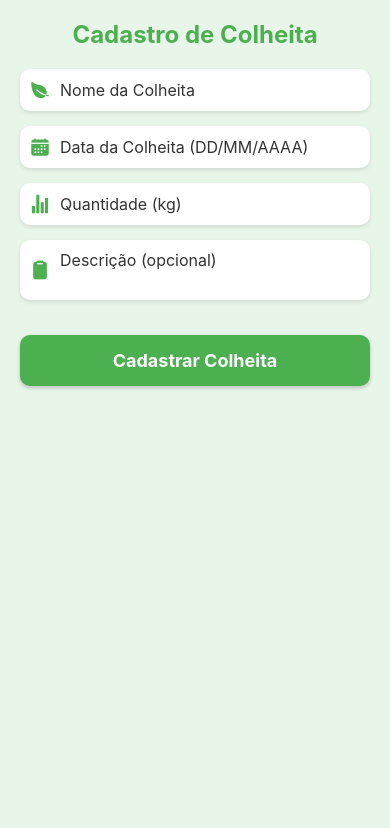
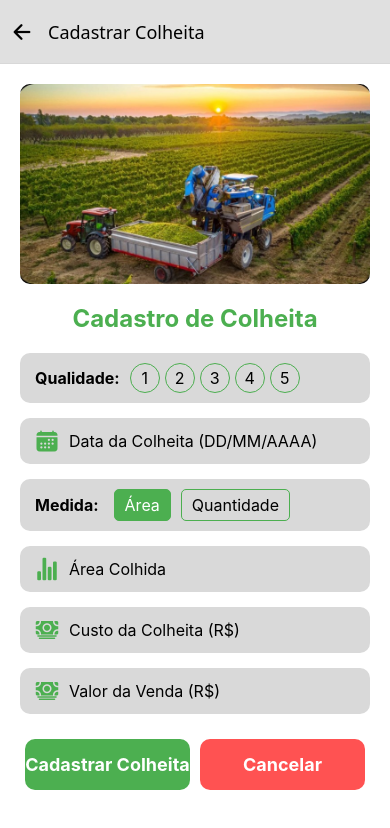
Before and after one commit to vcpVitor/2024.2-Tiwaz, a React Native app in the folder CultivaTech/frontend/: screen /CadastroColheita in a window 390 px wide. Shown: the top 828 px of the page. Built offline with nearby package versions, Linux system fonts and the light colour scheme.

Commit message:
Tela de Cadastro de COlheita pronta

```diff
--- a/CultivaTech/frontend/navigations/Navigation.js
+++ b/CultivaTech/frontend/navigations/Navigation.js
@@ -16,6 +16,7 @@ import VizualizarCustos from '../screens/VizualizarCustos';
 import VizualizarPlantacaoIndividual from '../screens/VizualizarPlantacaoIndividual';
 import CadastroInsumos from '../screens/CadastroInsumos';
 import { Ionicons } from '@expo/vector-icons';
+
 
 const Stack = createStackNavigator();
 
@@ -161,7 +162,16 @@ const Navigation = () => {
         <Stack.Screen
           name="CadastroColheita"
           component={CadastroColheita}
-          options={{ headerShown: false }} // Sem cabeçalho padrão
+          options={{
+            title: "Cadastrar Colheita",
+            headerStyle: { backgroundColor: "#E0E0E0" }, // Cor de fundo do cabeçalho
+            headerTintColor: "#000", // Cor do texto e ícones
+            headerLeft: ({ onPress }) => (
+              <TouchableOpacity onPress={onPress} style={{ padding: 10 }}>
+                <Ionicons name="arrow-back" size={24} color="#000" />
+              </TouchableOpacity>
+            ),
+          }} // Sem cabeçalho padrão
         />
       </Stack.Navigator>
     </NavigationContainer>
--- a/CultivaTech/frontend/screens/CadastroColheita.js
+++ b/CultivaTech/frontend/screens/CadastroColheita.js
@@ -1,72 +1,186 @@
 import React, { useState } from "react";
-import { View, Text, TextInput, StyleSheet, TouchableOpacity, ScrollView, Alert } from "react-native";
+import {
+  View,
+  Text,
+  StyleSheet,
+  TextInput,
+  TouchableOpacity,
+  ScrollView,
+  Alert,
+  Image,
+} from "react-native";
 import { Ionicons } from "@expo/vector-icons";
 
 export default function CadastroColheita({ navigation }) {
-  const [nomeColheita, setNomeColheita] = useState("");
-  const [dataColheita, setDataColheita] = useState("");
-  const [quantidade, setQuantidade] = useState("");
-  const [descricao, setDescricao] = useState("");
+  // Estados para os campos
+  const [quality, setQuality] = useState(0);
+  const [harvestDate, setHarvestDate] = useState("");
+  const [measurementType, setMeasurementType] = useState("Área");
+  const [harvestAmount, setHarvestAmount] = useState("");
+  const [harvestCost, setHarvestCost] = useState("");
+  const [saleValue, setSaleValue] = useState("");
+
+
+  const getRatingColor = (i) => {
+    switch(i) {
+      case 1: return "#FF0000";  // vermelho
+      case 2: return "#FF7F00";  // laranja
+      case 3: return "#FFFF00";  // amarelo
+      case 4: return "#7FFF00";  // verde claro
+      case 5: return "#00FF00";  // verde
+      default: return "#ccc";
+    }
+  };
+
+  const isFormValid = () => {
+    return quality > 0 && harvestDate && harvestAmount && harvestCost && saleValue;
+  };
 
   const handleCadastro = () => {
-    if (!nomeColheita || !dataColheita || !quantidade) {
+    if (!isFormValid()) {
       Alert.alert("Erro", "Por favor, preencha todos os campos obrigatórios.");
       return;
     }
-
     Alert.alert("Sucesso", "Colheita cadastrada com sucesso!");
     navigation.goBack();
   };
 
   return (
     <ScrollView contentContainerStyle={styles.container}>
-      <Text style={styles.header}>Cadastro de Colheita</Text>
+      {/* Cabeçalho com imagem */}
+      <View style={styles.headerContainer}>
+        <Image
+          source={require("../assets/images/colheita.jpg")}
+          style={styles.image}
+          resizeMode="cover"
+        />
+        <Text style={styles.header}>Cadastro de Colheita</Text>
+      </View>
 
-      <View style={styles.inputContainer}>
-        <Ionicons name="leaf" size={20} color="#4CAF50" style={styles.icon} />
+      {/* Seleção de Qualidade */}
+      <View style={styles.inputGroup}>
+        <Text style={styles.label}>Qualidade:</Text>
+        <View style={styles.qualityContainer}>
+          {[1, 2, 3, 4, 5].map((i) => (
+            <TouchableOpacity
+              key={i}
+              style={[
+                styles.qualityCircle,
+                quality >= i && { backgroundColor: getRatingColor(i) },
+              ]}
+              onPress={() => setQuality(i)}
+            >
+              <Text style={[styles.qualityText, quality >= i && styles.qualityTextSelected]}>
+                {i}
+              </Text>
+            </TouchableOpacity>
+          ))}
+        </View>
+      </View>
+
+      {/* Data da Colheita */}
+      <View style={styles.inputGroup}>
+        <Ionicons name="calendar" size={24} color="#4CAF50" style={styles.icon} />
         <TextInput
           style={styles.input}
-          placeholder="Nome da Colheita"
-          value={nomeColheita}
-          onChangeText={setNomeColheita}
+          placeholder="Data da Colheita (DD/MM/AAAA)"
+          placeholderTextColor="#000"
+          value={harvestDate}
+          onChangeText={setHarvestDate}
         />
       </View>
 
-      <View style={styles.inputContainer}>
-        <Ionicons name="calendar" size={20} color="#4CAF50" style={styles.icon} />
+      {/* Tipo de Medida: Área ou Quantidade */}
+      <View style={styles.inputGroup}>
+        <Text style={styles.label}>Medida:</Text>
+        <View style={styles.measurementContainer}>
+          <TouchableOpacity
+            style={[
+              styles.measurementButton,
+              measurementType === "Área" && styles.selectedMeasurementButton,
+            ]}
+            onPress={() => setMeasurementType("Área")}
+          >
+            <Text
+              style={[
+                styles.measurementText,
+                measurementType === "Área" && styles.selectedMeasurementText,
+              ]}
+            >
+              Área
+            </Text>
+          </TouchableOpacity>
+          <TouchableOpacity
+            style={[
+              styles.measurementButton,
+              measurementType === "Quantidade" && styles.selectedMeasurementButton,
+            ]}
+            onPress={() => setMeasurementType("Quantidade")}
+          >
+            <Text
+              style={[
+                styles.measurementText,
+                measurementType === "Quantidade" && styles.selectedMeasurementText,
+              ]}
+            >
+              Quantidade
+            </Text>
+          </TouchableOpacity>
+        </View>
+      </View>
+
+      {/* Área/Quantidade Colhida */}
+      <View style={styles.inputGroup}>
+        <Ionicons name="stats-chart" size={24} color="#4CAF50" style={styles.icon} />
         <TextInput
           style={styles.input}
-          placeholder="Data da Colheita (DD/MM/AAAA)"
-          value={dataColheita}
-          onChangeText={setDataColheita}
-        />
-      </View>
-
-      <View style={styles.inputContainer}>
-        <Ionicons name="stats-chart" size={20} color="#4CAF50" style={styles.icon} />
-        <TextInput
-          style={styles.input}
-          placeholder="Quantidade (kg)"
-          value={quantidade}
-          onChangeText={setQuantidade}
+          placeholder={
+            measurementType === "Área" ? "Área Colhida" : "Quantidade Colhida"
+          }
+          placeholderTextColor="#000"
+          value={harvestAmount}
+          onChangeText={setHarvestAmount}
           keyboardType="numeric"
         />
       </View>
 
-      <View style={styles.inputContainer}>
-        <Ionicons name="clipboard" size={20} color="#4CAF50" style={styles.icon} />
+      {/* Custo da Colheita */}
+      <View style={styles.inputGroup}>
+        <Ionicons name="cash" size={24} color="#4CAF50" style={styles.icon} />
         <TextInput
           style={styles.input}
-          placeholder="Descrição (opcional)"
-          value={descricao}
-          onChangeText={setDescricao}
-          multiline
+          placeholder="Custo da Colheita (R$)"
+          placeholderTextColor="#000"
+          value={harvestCost}
+          onChangeText={setHarvestCost}
+          keyboardType="numeric"
         />
       </View>
 
-      <TouchableOpacity style={styles.button} onPress={handleCadastro}>
-        <Text style={styles.buttonText}>Cadastrar Colheita</Text>
-      </TouchableOpacity>
+      {/* Valor da Venda */}
+      <View style={styles.inputGroup}>
+        <Ionicons name="cash" size={24} color="#4CAF50" style={styles.icon} />
+        <TextInput
+          style={styles.input}
+          placeholder="Valor da Venda (R$)"
+          placeholderTextColor="#000"
+          value={saleValue}
+          onChangeText={setSaleValue}
+          keyboardType="numeric"
+        />
+      </View>
+
+      <View style={styles.buttonContainer}>
+        <TouchableOpacity style={styles.saveButton} onPress={handleCadastro}>
+          <Text style={styles.saveButtonText}>Cadastrar Colheita</Text>
+        </TouchableOpacity>
+        <TouchableOpacity
+          style={styles.cancelButton}
+          onPress={() => navigation.goBack()}
+        >
+          <Text style={styles.cancelButtonText}>Cancelar</Text>
+        </TouchableOpacity>
+      </View>
     </ScrollView>
   );
 }
@@ -75,27 +189,31 @@ const styles = StyleSheet.create({
   container: {
     flexGrow: 1,
     padding: 20,
-    backgroundColor: "#E8F5E9",
+    backgroundColor: "#FFFFFF",
+  },
+  headerContainer: {
+    alignItems: "center",
+    marginBottom: 20,
+  },
+  image: {
+    width: "100%",
+    height: 200,
+    borderRadius: 10,
+    marginBottom: 20,
   },
   header: {
     fontSize: 24,
     fontWeight: "bold",
     color: "#4CAF50",
-    textAlign: "center",
-    marginBottom: 20,
   },
-  inputContainer: {
+  inputGroup: {
     flexDirection: "row",
     alignItems: "center",
-    backgroundColor: "#fff",
+    backgroundColor: "#D9D9D9",
     borderRadius: 10,
-    padding: 10,
+    paddingHorizontal: 15,
+    paddingVertical: 10,
     marginBottom: 15,
-    shadowColor: "#000",
-    shadowOffset: { width: 0, height: 2 },
-    shadowOpacity: 0.1,
-    shadowRadius: 4,
-    elevation: 2,
   },
   icon: {
     marginRight: 10,
@@ -105,19 +223,80 @@ const styles = StyleSheet.create({
     fontSize: 16,
     color: "#333",
   },
-  button: {
+  label: {
+    fontSize: 16,
+    fontWeight: "bold",
+    color: "#000",
+    marginRight: 10,
+  },
+  qualityContainer: {
+    flexDirection: "row",
+  },
+  qualityCircle: {
+    width: 30,
+    height: 30,
+    borderRadius: 15,
+    borderWidth: 1,
+    borderColor: "#4CAF50",
+    justifyContent: "center",
+    alignItems: "center",
+    marginRight: 5,
+  },
+  qualityText: {
+    fontSize: 16,
+    color: "#000",
+  },
+  qualityTextSelected: {
+    color: "#fff",
+  },
+  measurementContainer: {
+    flexDirection: "row",
+  },
+  measurementButton: {
+    borderWidth: 1,
+    borderColor: "#4CAF50",
+    borderRadius: 5,
+    paddingVertical: 5,
+    paddingHorizontal: 10,
+    marginHorizontal: 5,
+  },
+  selectedMeasurementButton: {
+    backgroundColor: "#4CAF50",
+  },
+  measurementText: {
+    fontSize: 16,
+    color: "#000",
+  },
+  selectedMeasurementText: {
+    color: "#fff",
+  },
+  buttonContainer: {
+    flexDirection: "row",
+    justifyContent: "space-between",
+    marginTop: 10,
+  },
+  saveButton: {
+    flex: 1,
     backgroundColor: "#4CAF50",
     borderRadius: 10,
     paddingVertical: 15,
     alignItems: "center",
-    marginTop: 20,
-    shadowColor: "#000",
-    shadowOffset: { width: 0, height: 2 },
-    shadowOpacity: 0.2,
-    shadowRadius: 4,
-    elevation: 2,
+    marginHorizontal: 5,
   },
-  buttonText: {
+  saveButtonText: {
+    color: "#fff",
+    fontSize: 18,
+    fontWeight: "bold",
+  },
+  cancelButton: {
+    flex: 1,
+    backgroundColor: "#FF5252",
+    borderRadius: 10,
+    paddingVertical: 15,
+    alignItems: "center",
+    marginHorizontal: 5,
+  },
+  cancelButtonText: {
     color: "#fff",
     fontSize: 18,
     fontWeight: "bold",
--- a/CultivaTech/frontend/screens/VizualizarPlantacaoIndividual.js
+++ b/CultivaTech/frontend/screens/VizualizarPlantacaoIndividual.js
@@ -52,7 +52,7 @@ const CustomTable = ({ data, columns, onEdit }) => (
             onPress={() => onEdit(item.id)}
             style={styles.actionButton}
           >
-            <Ionicons name="pencil" size={18} color="#388E3C" />
+            <Ionicons name="pencil" size={20} color="#388E3C" />
           </TouchableOpacity>
         </View>
       </View>
@@ -157,7 +157,7 @@ export default function VisualizarPlantacao({ route, navigation }) {
           data={insumos}
           columns={insumosColumns}
           onAdd={() => navigation.navigate("CadastroInsumos")}
-          onEdit={(id) => console.log(`Editar insumo ${id}`)}
+          onEdit={(id) => navigation.navigate("CadastroInsumos", { insumoId: id })}
         />
 
         <Section
```
Also changed, not shown: CultivaTech/frontend/assets/images/colheita.jpg (added).
